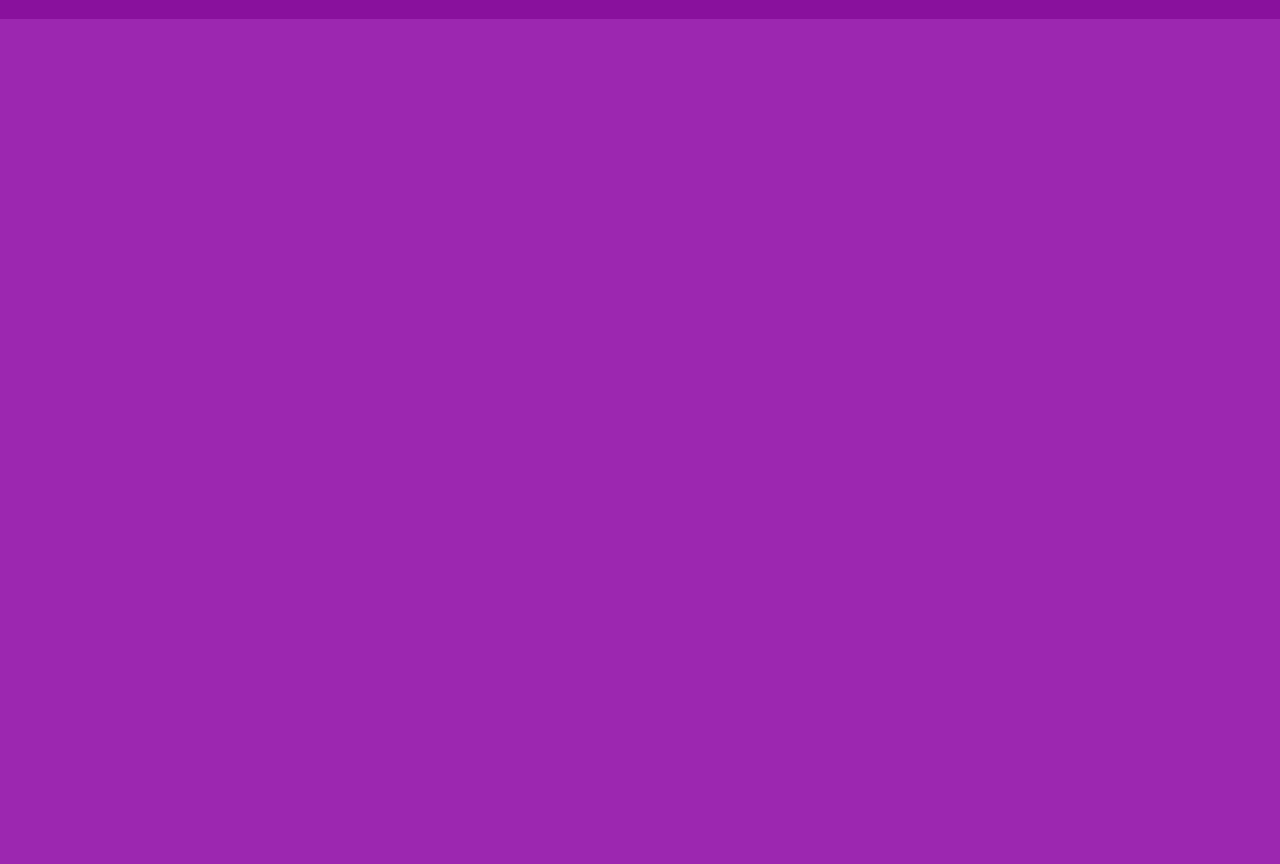
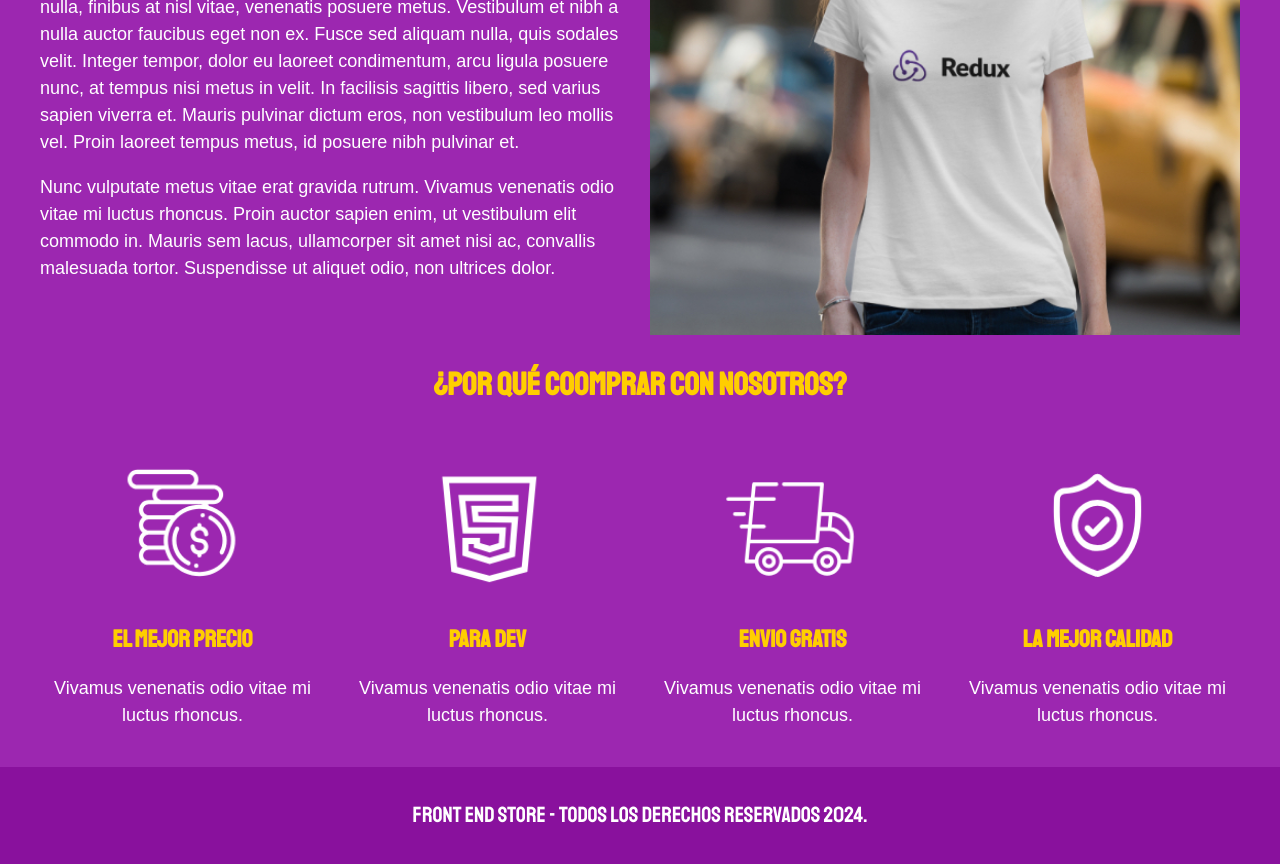
Before and after one commit to Irsacfac/FrondEnd_Store, a plain HTML site: page nosotros.html in a window 1280 px wide. Shown: the part 420-1284 px from the top of the page. Before the commit the page ends 800 px from the top, so only its background shows below. Drawn offline with Linux system fonts and the light colour scheme.

Commit message:
About us page

```diff
--- a/css/styles.css
+++ b/css/styles.css
@@ -152,3 +152,46 @@ h3 {
         grid-column: 2 / 4;
     }
 }
+
+/** Nosotros **/
+.nosotros{
+    display: grid;
+    grid-template-rows: repeat(2, auto);
+}
+@media (min-width: 768px) {
+    .nosotros{
+        grid-template-columns: repeat(2, 1fr);
+        column-gap: 2rem;
+    }
+}
+
+.nosotros__imagen {
+    grid-row: 1 / 2;
+    width: 100%;
+}
+@media (min-width: 768px) {
+    .nosotros__imagen {
+        grid-column: 2 / 3;
+    }
+}
+
+/** Bloques **/
+.bloques {
+    display: grid;
+    grid-template-columns: repeat(2, 1fr);
+    gap: 2rem;
+}
+@media (min-width: 768px) {
+    .bloques{
+        grid-template-columns: repeat(4, 1fr);
+    }
+}
+.bloque {
+    text-align: center;
+}
+.bloque__imagen {
+    width: 80%;
+}
+.bloque__titulo {
+    margin: 0;
+}
--- a/nosotros.html
+++ b/nosotros.html
@@ -21,7 +21,43 @@
 
     <main class="contenedor">
         <h1>Nosotros</h1>
+        <div class="nosotros">
+            <div class="nosotros__contenido">
+                <p>Lorem ipsum dolor sit amet, consectetur adipiscing elit. Donec quis facilisis nisi. Praesent quis pellentesque sem, a posuere nunc. Cras enim nulla, finibus at nisl vitae, venenatis posuere metus. Vestibulum et nibh a nulla auctor faucibus eget non ex. Fusce sed aliquam nulla, quis sodales velit. Integer tempor, dolor eu laoreet condimentum, arcu ligula posuere nunc, at tempus nisi metus in velit. In facilisis sagittis libero, sed varius sapien viverra et. Mauris pulvinar dictum eros, non vestibulum leo mollis vel. Proin laoreet tempus metus, id posuere nibh pulvinar et.</p>
+                <p>Nunc vulputate metus vitae erat gravida rutrum. Vivamus venenatis odio vitae mi luctus rhoncus. Proin auctor sapien enim, ut vestibulum elit commodo in. Mauris sem lacus, ullamcorper sit amet nisi ac, convallis malesuada tortor. Suspendisse ut aliquet odio, non ultrices dolor.</p>
+            </div>
+            <img class="nosotros__imagen" src="img/nosotros.jpg" alt="nosotros">
+        </div>
     </main>
+
+    <section class="contenedor comprar">
+        <h2 class="comprar__titulo">¿por qué coomprar con nosotros?</h2>
+        <div class="bloques">
+            <div class="bloque">
+                <img class="bloque__imagen" src="img/icono_1.png" alt="">
+                <h3 class="bloque__titulo">El mejor precio</h3>
+                <p>Vivamus venenatis odio vitae mi luctus rhoncus.</p>
+            </div><!--.bloque-->
+
+            <div class="bloque">
+                <img class="bloque__imagen" src="img/icono_2.png" alt="">
+                <h3 class="bloque__titulo">Para dev</h3>
+                <p>Vivamus venenatis odio vitae mi luctus rhoncus.</p>
+            </div> <!--.bloque-->
+
+            <div class="bloque">
+                <img class="bloque__imagen" src="img/icono_3.png" alt="">
+                <h3 class="bloque__titulo">Envio gratis</h3>
+                <p>Vivamus venenatis odio vitae mi luctus rhoncus.</p>
+            </div> <!--.bloque-->
+
+            <div class="bloque">
+                <img class="bloque__imagen" src="img/icono_4.png" alt="">
+                <h3 class="bloque__titulo">La mejor calidad</h3>
+                <p>Vivamus venenatis odio vitae mi luctus rhoncus.</p>
+            </div> <!--.bloque-->
+        </div> <!--.bloques-->
+    </section>
 
     <footer class="footer">
         <p class="footer__text">Front End Store - todos los derechos reservados 2024.</p>
```
